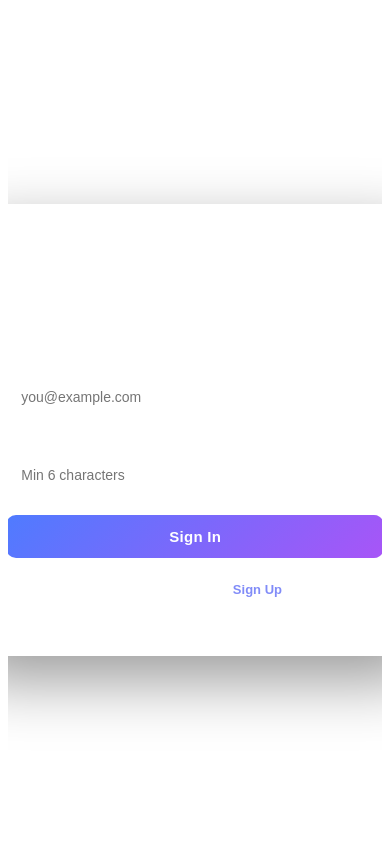
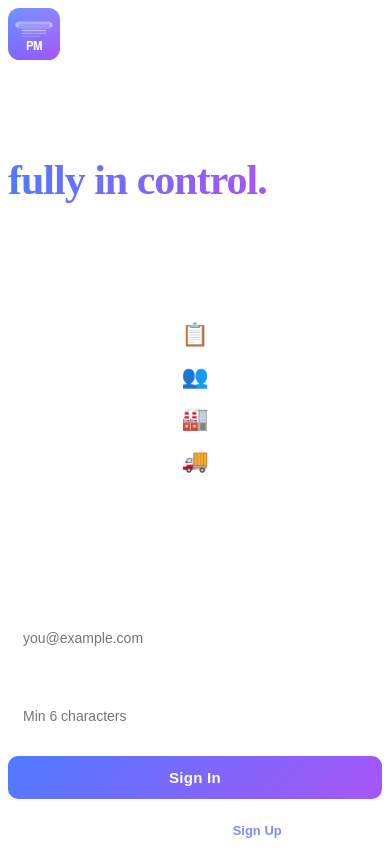
Before and after one commit to Ramimalkawi/PressMan, a React (Vite) app: page / in a window 390 px wide. Built offline with nearby package versions, Linux system fonts and the light colour scheme; the HTML template or start-up script is replaced by a standard one.

Commit message:
responsive styling for mobile screen

```diff
--- a/src/pages/LoginPage.jsx
+++ b/src/pages/LoginPage.jsx
@@ -1,6 +1,18 @@
 import React, { useState } from "react";
 import { useAuth } from "../state/auth";
 import logo from "../assets/logo.svg";
+
+const inputStyle = {
+  background: "rgba(255,255,255,0.08)",
+  border: "1px solid rgba(255,255,255,0.15)",
+  borderRadius: 10,
+  padding: "11px 14px",
+  fontSize: 14,
+  color: "#fff",
+  outline: "none",
+  width: "100%",
+  boxSizing: "border-box",
+};
 
 export default function LoginPage() {
   const { signIn, signUp } = useAuth();
@@ -13,10 +25,7 @@ export default function LoginPage() {
 
   const submit = async (e) => {
     e.preventDefault();
-    setError("");
-    setMessage("");
-    setLoading(true);
-
+    setError(""); setMessage(""); setLoading(true);
     if (mode === "login") {
       const { error } = await signIn(email, password);
       if (error) setError(error.message);
@@ -25,74 +34,20 @@ export default function LoginPage() {
       if (error) setError(error.message);
       else setMessage("Account created! Check your email to confirm before logging in.");
     }
-
     setLoading(false);
   };
 
   return (
-    <div style={{
-      minHeight: "100vh",
-      display: "flex",
-      position: "relative",
-      overflow: "hidden",
-    }}>
-      {/* Background */}
-      <div style={{
-        position: "absolute",
-        inset: 0,
-        background: "linear-gradient(135deg, #0f172a 0%, #1e3a5f 50%, #0f2027 100%)",
-      }} />
-
-      {/* Background image overlay — printing press texture */}
-      <div style={{
-        position: "absolute",
-        inset: 0,
-        backgroundImage: `url("https://images.unsplash.com/photo-1504711434969-e33886168f5c?w=1600&q=80")`,
-        backgroundSize: "cover",
-        backgroundPosition: "center",
-        opacity: 0.18,
-      }} />
-
-      {/* Geometric accent shapes */}
-      <div style={{
-        position: "absolute",
-        top: -120,
-        left: -120,
-        width: 500,
-        height: 500,
-        borderRadius: "50%",
-        background: "radial-gradient(circle, rgba(79,123,255,0.25) 0%, transparent 70%)",
-        pointerEvents: "none",
-      }} />
-      <div style={{
-        position: "absolute",
-        bottom: -100,
-        right: -100,
-        width: 600,
-        height: 600,
-        borderRadius: "50%",
-        background: "radial-gradient(circle, rgba(168,85,247,0.2) 0%, transparent 70%)",
-        pointerEvents: "none",
-      }} />
+    <div className="login-shell">
+      <div className="login-bg" />
+      <div className="login-bg-img" />
+      <div className="login-glow-tl" />
+      <div className="login-glow-br" />
 
       {/* Left panel — branding */}
-      <div style={{
-        flex: 1,
-        display: "flex",
-        flexDirection: "column",
-        justifyContent: "center",
-        padding: "60px 64px",
-        position: "relative",
-        zIndex: 1,
-      }}>
+      <div className="login-left">
         <div style={{ display: "flex", alignItems: "center", gap: 16, marginBottom: 48 }}>
-          <div style={{
-            width: 52,
-            height: 52,
-            flexShrink: 0,
-          }}>
-            <img src={logo} alt="PressMan" style={{ width: 52, height: 52 }} />
-          </div>
+          <img src={logo} alt="PressMan" style={{ width: 52, height: 52, flexShrink: 0 }} />
           <div>
             <div style={{ fontSize: 22, fontWeight: 800, color: "#fff", letterSpacing: -0.5 }}>PressMan</div>
             <div style={{ fontSize: 12, color: "rgba(255,255,255,0.5)", letterSpacing: 1, textTransform: "uppercase" }}>Order Tracker</div>
@@ -100,13 +55,8 @@ export default function LoginPage() {
         </div>
 
         <h1 style={{
-          fontSize: 42,
-          fontWeight: 800,
-          color: "#fff",
-          lineHeight: 1.15,
-          marginBottom: 20,
-          letterSpacing: -1,
-          maxWidth: 420,
+          fontSize: 42, fontWeight: 800, color: "#fff",
+          lineHeight: 1.15, marginBottom: 20, letterSpacing: -1, maxWidth: 420,
         }}>
           Your print shop,<br />
           <span style={{ background: "linear-gradient(90deg, #4f7bff, #a855f7)", WebkitBackgroundClip: "text", WebkitTextFillColor: "transparent" }}>
@@ -118,7 +68,7 @@ export default function LoginPage() {
           Track every order from receipt to delivery. Manage departments, customers, and production stages — all in one place.
         </p>
 
-        <div style={{ display: "flex", gap: 32, marginTop: 48 }}>
+        <div className="login-features">
           {[["📋", "Orders"], ["👥", "Customers"], ["🏭", "Departments"], ["🚚", "Delivery"]].map(([icon, label]) => (
             <div key={label} style={{ textAlign: "center" }}>
               <div style={{ fontSize: 22, marginBottom: 4 }}>{icon}</div>
@@ -129,27 +79,8 @@ export default function LoginPage() {
       </div>
 
       {/* Right panel — form */}
-      <div style={{
-        width: 460,
-        flexShrink: 0,
-        display: "flex",
-        alignItems: "center",
-        justifyContent: "center",
-        padding: 32,
-        position: "relative",
-        zIndex: 1,
-      }}>
-        <div style={{
-          width: "100%",
-          maxWidth: 400,
-          background: "rgba(255,255,255,0.07)",
-          backdropFilter: "blur(20px)",
-          WebkitBackdropFilter: "blur(20px)",
-          border: "1px solid rgba(255,255,255,0.15)",
-          borderRadius: 20,
-          padding: "44px 40px",
-          boxShadow: "0 24px 64px rgba(0,0,0,0.4)",
-        }}>
+      <div className="login-right">
+        <div className="login-card">
           <h2 style={{ fontSize: 22, fontWeight: 700, color: "#fff", marginBottom: 6 }}>
             {mode === "login" ? "Welcome back" : "Create account"}
           </h2>
@@ -160,71 +91,23 @@ export default function LoginPage() {
           <form onSubmit={submit} style={{ display: "flex", flexDirection: "column", gap: 16 }}>
             <label style={{ display: "flex", flexDirection: "column", gap: 6, fontSize: 13, fontWeight: 500, color: "rgba(255,255,255,0.7)" }}>
               Email address
-              <input
-                type="email"
-                value={email}
-                onChange={(e) => setEmail(e.target.value)}
-                required
-                autoFocus
-                placeholder="you@example.com"
-                style={{
-                  background: "rgba(255,255,255,0.08)",
-                  border: "1px solid rgba(255,255,255,0.15)",
-                  borderRadius: 10,
-                  padding: "11px 14px",
-                  fontSize: 14,
-                  color: "#fff",
-                  outline: "none",
-                  width: "100%",
-                  boxSizing: "border-box",
-                }}
-              />
+              <input type="email" value={email} onChange={(e) => setEmail(e.target.value)}
+                required autoFocus placeholder="you@example.com" style={inputStyle} />
             </label>
 
             <label style={{ display: "flex", flexDirection: "column", gap: 6, fontSize: 13, fontWeight: 500, color: "rgba(255,255,255,0.7)" }}>
               Password
-              <input
-                type="password"
-                value={password}
-                onChange={(e) => setPassword(e.target.value)}
-                required
-                minLength={6}
-                placeholder="Min 6 characters"
-                style={{
-                  background: "rgba(255,255,255,0.08)",
-                  border: "1px solid rgba(255,255,255,0.15)",
-                  borderRadius: 10,
-                  padding: "11px 14px",
-                  fontSize: 14,
-                  color: "#fff",
-                  outline: "none",
-                  width: "100%",
-                  boxSizing: "border-box",
-                }}
-              />
+              <input type="password" value={password} onChange={(e) => setPassword(e.target.value)}
+                required minLength={6} placeholder="Min 6 characters" style={inputStyle} />
             </label>
 
             {error && (
-              <div style={{
-                background: "rgba(239,68,68,0.15)",
-                border: "1px solid rgba(239,68,68,0.3)",
-                borderRadius: 8,
-                padding: "10px 14px",
-                color: "#fca5a5",
-                fontSize: 13,
-              }}>
+              <div style={{ background: "rgba(239,68,68,0.15)", border: "1px solid rgba(239,68,68,0.3)", borderRadius: 8, padding: "10px 14px", color: "#fca5a5", fontSize: 13 }}>
                 {error}
               </div>
             )}
             {message && (
-              <div style={{
-                background: "rgba(34,197,94,0.15)",
-                border: "1px solid rgba(34,197,94,0.3)",
-                borderRadius: 8,
-                padding: "10px 14px",
-                color: "#86efac",
-                fontSize: 13,
-              }}>
+              <div style={{ background: "rgba(34,197,94,0.15)", border: "1px solid rgba(34,197,94,0.3)", borderRadius: 8, padding: "10px 14px", color: "#86efac", fontSize: 13 }}>
                 {message}
               </div>
             )}
@@ -233,16 +116,11 @@ export default function LoginPage() {
               type="submit"
               disabled={loading}
               style={{
-                marginTop: 4,
-                padding: "13px",
+                marginTop: 4, padding: "13px",
                 background: loading ? "rgba(79,123,255,0.5)" : "linear-gradient(135deg, #4f7bff, #a855f7)",
-                border: "none",
-                borderRadius: 10,
-                color: "#fff",
-                fontSize: 15,
-                fontWeight: 700,
+                border: "none", borderRadius: 10, color: "#fff",
+                fontSize: 15, fontWeight: 700,
                 cursor: loading ? "not-allowed" : "pointer",
-                transition: "opacity 0.2s",
                 letterSpacing: 0.3,
               }}
             >
@@ -255,15 +133,7 @@ export default function LoginPage() {
             <button
               type="button"
               onClick={() => { setMode(mode === "login" ? "signup" : "login"); setError(""); setMessage(""); }}
-              style={{
-                background: "none",
-                border: "none",
-                color: "#818cf8",
-                fontWeight: 600,
-                fontSize: 13,
-                cursor: "pointer",
-                padding: 0,
-              }}
+              style={{ background: "none", border: "none", color: "#818cf8", fontWeight: 600, fontSize: 13, cursor: "pointer", padding: 0 }}
             >
               {mode === "login" ? "Sign Up" : "Sign In"}
             </button>
--- a/src/styles.css
+++ b/src/styles.css
@@ -43,6 +43,10 @@ body {
   display: flex;
   flex-direction: column;
   gap: 16px;
+}
+
+.sidebar-overlay {
+  display: none;
 }
 
 .brand {
@@ -166,17 +170,91 @@ body {
   gap: 24px;
 }
 
-@media (max-width: 920px) {
+/* ── Hamburger button (hidden on desktop) ── */
+.hamburger {
+  display: none;
+  background: none;
+  border: none;
+  color: var(--text);
+  padding: 6px;
+  cursor: pointer;
+  border-radius: 8px;
+}
+
+@media (max-width: 768px) {
   .shell {
     grid-template-columns: 1fr;
   }
+
+  /* Sidebar slides in as a drawer */
   .sidebar {
-    position: sticky;
+    position: fixed;
     top: 0;
-    z-index: 20;
+    left: 0;
+    height: 100%;
+    width: 260px;
+    z-index: 100;
+    transform: translateX(-100%);
+    transition: transform 0.25s ease;
+    overflow-y: auto;
   }
+  .sidebar.open {
+    transform: translateX(0);
+  }
+
+  /* RTL support */
+  [dir="rtl"] .sidebar {
+    left: auto;
+    right: 0;
+    transform: translateX(100%);
+  }
+  [dir="rtl"] .sidebar.open {
+    transform: translateX(0);
+  }
+
+  /* Dim overlay behind drawer */
+  .sidebar-overlay {
+    display: block;
+    position: fixed;
+    inset: 0;
+    background: rgba(0,0,0,0.45);
+    z-index: 99;
+    opacity: 0;
+    pointer-events: none;
+    transition: opacity 0.25s ease;
+  }
+  .sidebar-overlay.open {
+    opacity: 1;
+    pointer-events: all;
+  }
+
+  .hamburger {
+    display: flex;
+    align-items: center;
+    justify-content: center;
+  }
+
+  .topbar {
+    display: flex;
+    align-items: center;
+    gap: 12px;
+    padding: 12px 16px;
+  }
+  .topbar h1 {
+    font-size: 16px;
+  }
+
+  .content-main {
+    padding: 14px;
+  }
+
   .page-grid {
     grid-template-columns: 1fr;
+  }
+
+  .page-header {
+    flex-wrap: wrap;
+    gap: 10px;
   }
 }
 
@@ -210,7 +288,7 @@ body {
   grid-template-columns: repeat(2, minmax(0, 1fr));
   gap: 12px;
 }
-@media (max-width: 920px) {
+@media (max-width: 640px) {
   .form-grid {
     grid-template-columns: 1fr;
   }
@@ -405,9 +483,36 @@ button:disabled {
 .detail-row strong {
   font-size: 13px;
 }
-@media (max-width: 920px) {
+@media (max-width: 640px) {
   .detail-grid {
     grid-template-columns: 1fr;
+  }
+
+  /* Scrollable tables on small screens */
+  .history,
+  .detail-card {
+    overflow-x: auto;
+  }
+
+  /* Timeline: smaller text and tighter */
+  .timeline-track {
+    gap: 4px;
+  }
+  .timeline-step {
+    font-size: 10px;
+  }
+  .timeline-step .dot {
+    width: 8px;
+    height: 8px;
+  }
+  .timeline-head {
+    flex-wrap: wrap;
+    gap: 6px;
+  }
+
+  /* Action buttons stack vertically */
+  .detail-actions > div {
+    flex-direction: column;
   }
 }
 
@@ -590,6 +695,109 @@ button:disabled {
   color: #fff;
 }
 
+/* ── Login Page ── */
+.login-shell {
+  min-height: 100vh;
+  display: flex;
+  position: relative;
+  overflow: hidden;
+}
+.login-bg {
+  position: absolute;
+  inset: 0;
+  background: linear-gradient(135deg, #0f172a 0%, #1e3a5f 50%, #0f2027 100%);
+}
+.login-bg-img {
+  position: absolute;
+  inset: 0;
+  background-image: url("https://images.unsplash.com/photo-1504711434969-e33886168f5c?w=1600&q=80");
+  background-size: cover;
+  background-position: center;
+  opacity: 0.18;
+}
+.login-glow-tl {
+  position: absolute;
+  top: -120px; left: -120px;
+  width: 500px; height: 500px;
+  border-radius: 50%;
+  background: radial-gradient(circle, rgba(79,123,255,0.25) 0%, transparent 70%);
+  pointer-events: none;
+}
+.login-glow-br {
+  position: absolute;
+  bottom: -100px; right: -100px;
+  width: 600px; height: 600px;
+  border-radius: 50%;
+  background: radial-gradient(circle, rgba(168,85,247,0.2) 0%, transparent 70%);
+  pointer-events: none;
+}
+.login-left {
+  flex: 1;
+  display: flex;
+  flex-direction: column;
+  justify-content: center;
+  padding: 60px 64px;
+  position: relative;
+  z-index: 1;
+}
+.login-right {
+  width: 460px;
+  flex-shrink: 0;
+  display: flex;
+  align-items: center;
+  justify-content: center;
+  padding: 32px;
+  position: relative;
+  z-index: 1;
+}
+.login-card {
+  width: 100%;
+  max-width: 400px;
+  background: rgba(255,255,255,0.07);
+  backdrop-filter: blur(20px);
+  -webkit-backdrop-filter: blur(20px);
+  border: 1px solid rgba(255,255,255,0.15);
+  border-radius: 20px;
+  padding: 44px 40px;
+  box-shadow: 0 24px 64px rgba(0,0,0,0.4);
+}
+.login-features {
+  display: flex;
+  gap: 32px;
+  margin-top: 48px;
+}
+
+@media (max-width: 768px) {
+  .login-shell {
+    flex-direction: column;
+    align-items: stretch;
+  }
+  .login-left {
+    padding: 40px 24px 28px;
+    flex: none;
+  }
+  .login-left h1 {
+    font-size: 28px !important;
+  }
+  .login-left p {
+    font-size: 14px !important;
+  }
+  .login-features {
+    gap: 20px;
+    margin-top: 28px;
+    flex-wrap: wrap;
+  }
+  .login-right {
+    width: 100%;
+    padding: 0 16px 40px;
+    align-items: flex-start;
+  }
+  .login-card {
+    padding: 32px 24px;
+    border-radius: 16px;
+  }
+}
+
 .order-link {
   display: block;
   text-decoration: none;
```
Also changed, not shown: src/layouts/AppLayout.jsx (+33 -10 lines).
